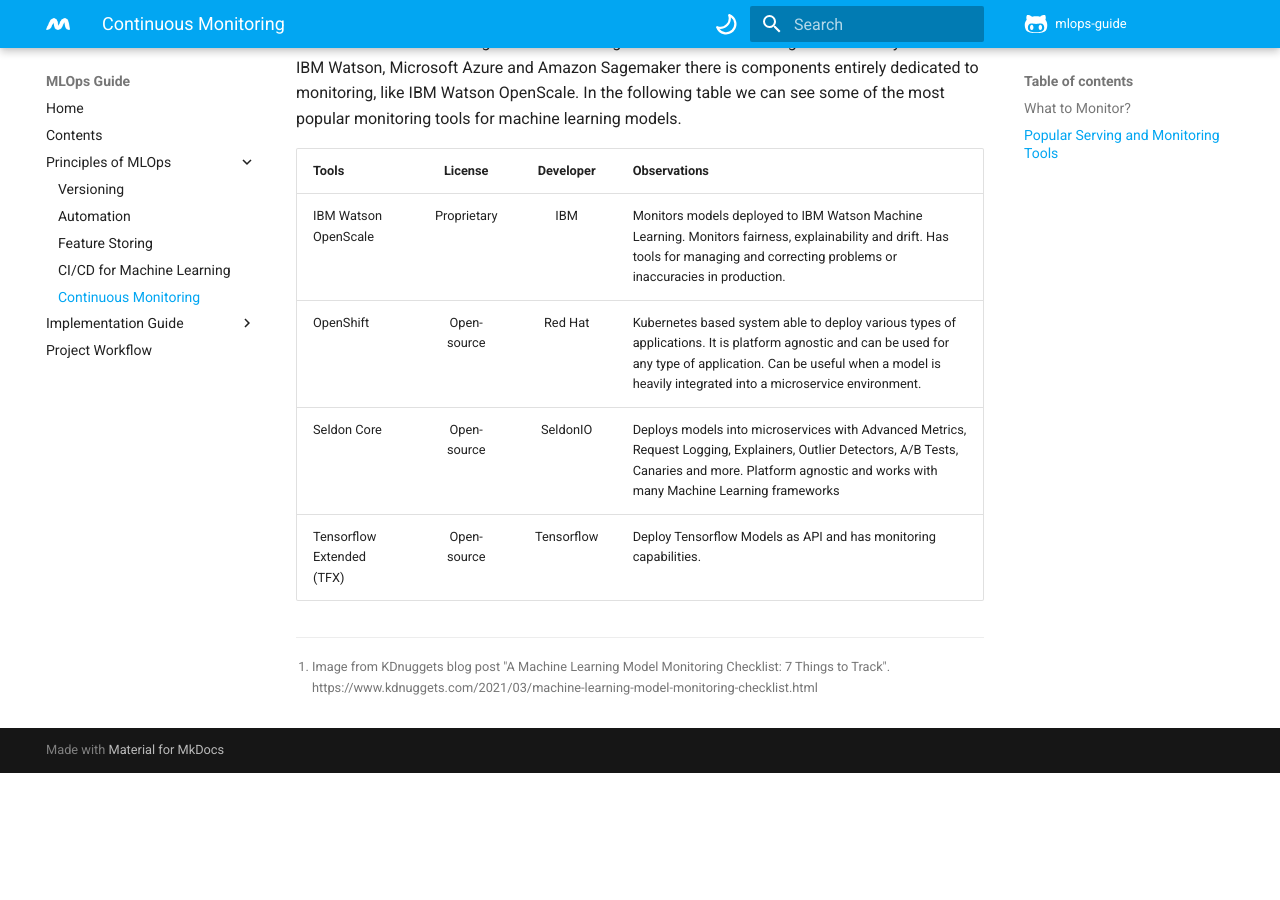
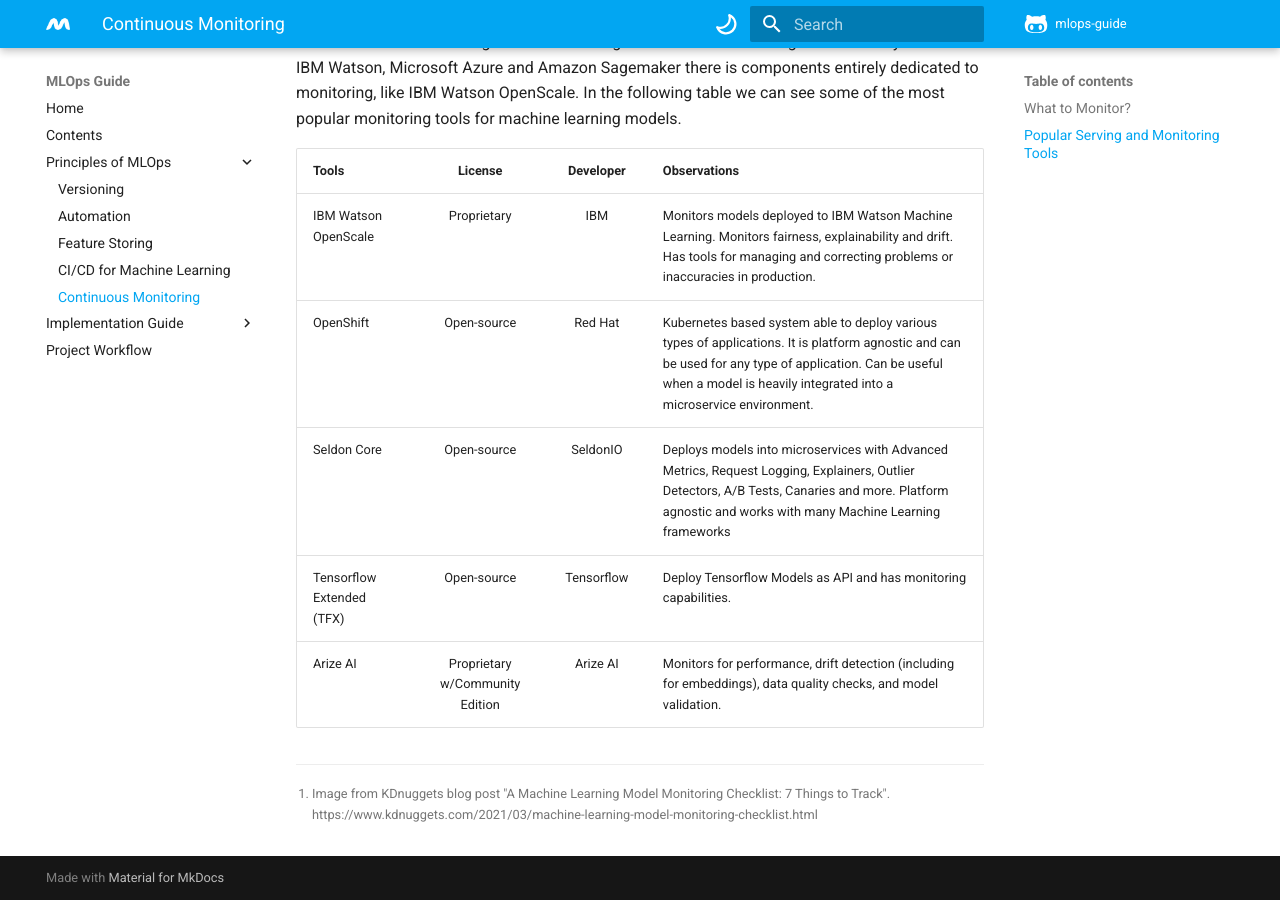
Before and after one commit to mlops-guide/mlops-guide.github.io, an MkDocs documentation site: the page built from docs/MLOps/Monitoring/index.md, in a window 1280 px wide and 900 px high, scrolled down 1658 px. Built offline with MkDocs 1.6.1 and Material for MkDocs 9.7.7, drawn with Linux system fonts in a browser that asks for light colours; comment, search, counter and statistics services are not loaded; before the commit the page ends 2431 px from its top, so only the background shows below that.

Commit message:
Update monitoring tools list
Adding a monitoring tool (Arize, avail in a free version) used by New York Life, Uber and others.

```diff
--- a/docs/MLOps/Monitoring/index.md
+++ b/docs/MLOps/Monitoring/index.md
@@ -32,3 +32,4 @@
 | OpenShift            | Open-source        | Red Hat    | Kubernetes based system able to deploy various types of applications. It is platform agnostic and can be used for any type of application. Can be useful when a model is heavily integrated into a microservice  environment.|
 | Seldon Core          | Open-source        | SeldonIO   | Deploys models into microservices with Advanced Metrics, Request Logging, Explainers, Outlier Detectors, A/B Tests, Canaries and more. Platform agnostic and works with many Machine Learning frameworks |
 | Tensorflow Extended (TFX) | Open-source        | Tensorflow | Deploy Tensorflow Models as API and has monitoring capabilities. |
+| Arize AI | Proprietary w/Community Edition     | Arize AI | Monitors for performance, drift detection (including for embeddings), data quality checks, and model validation. |
```
